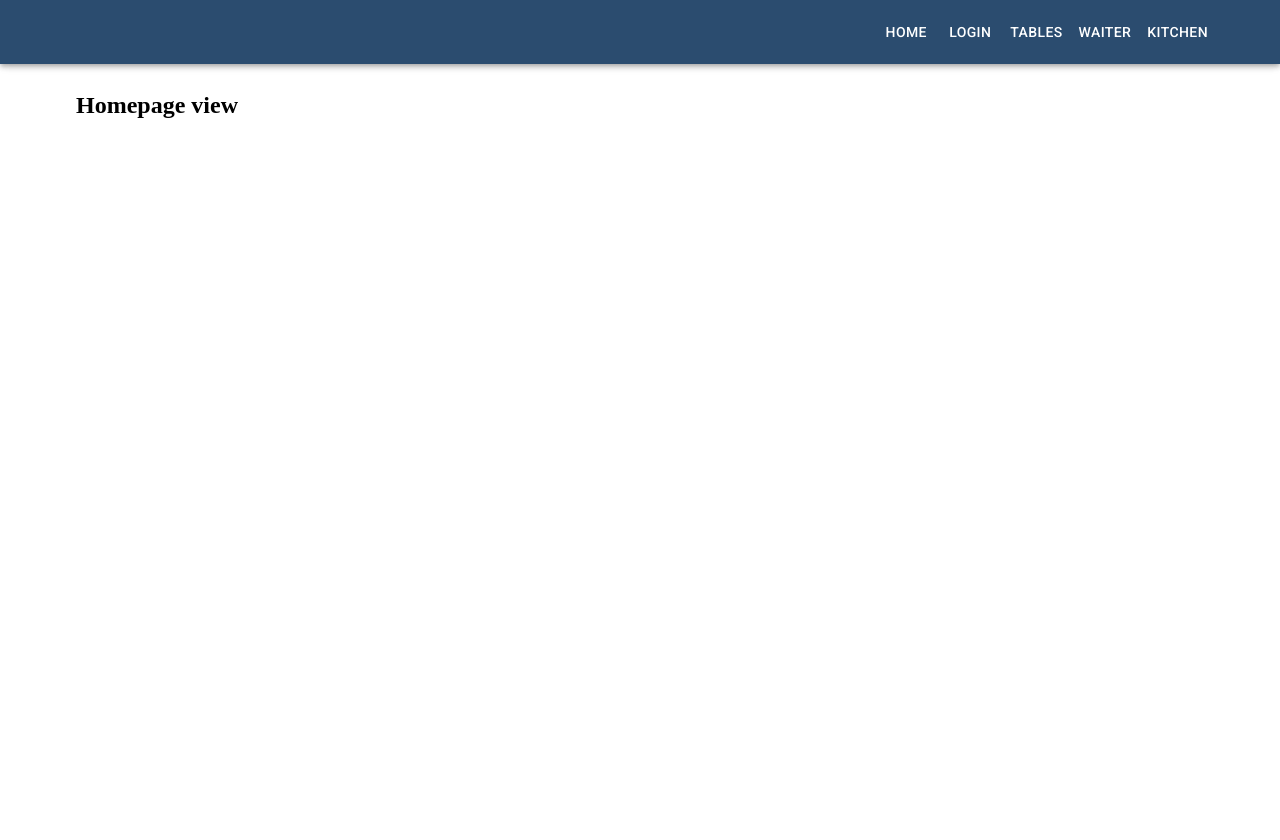
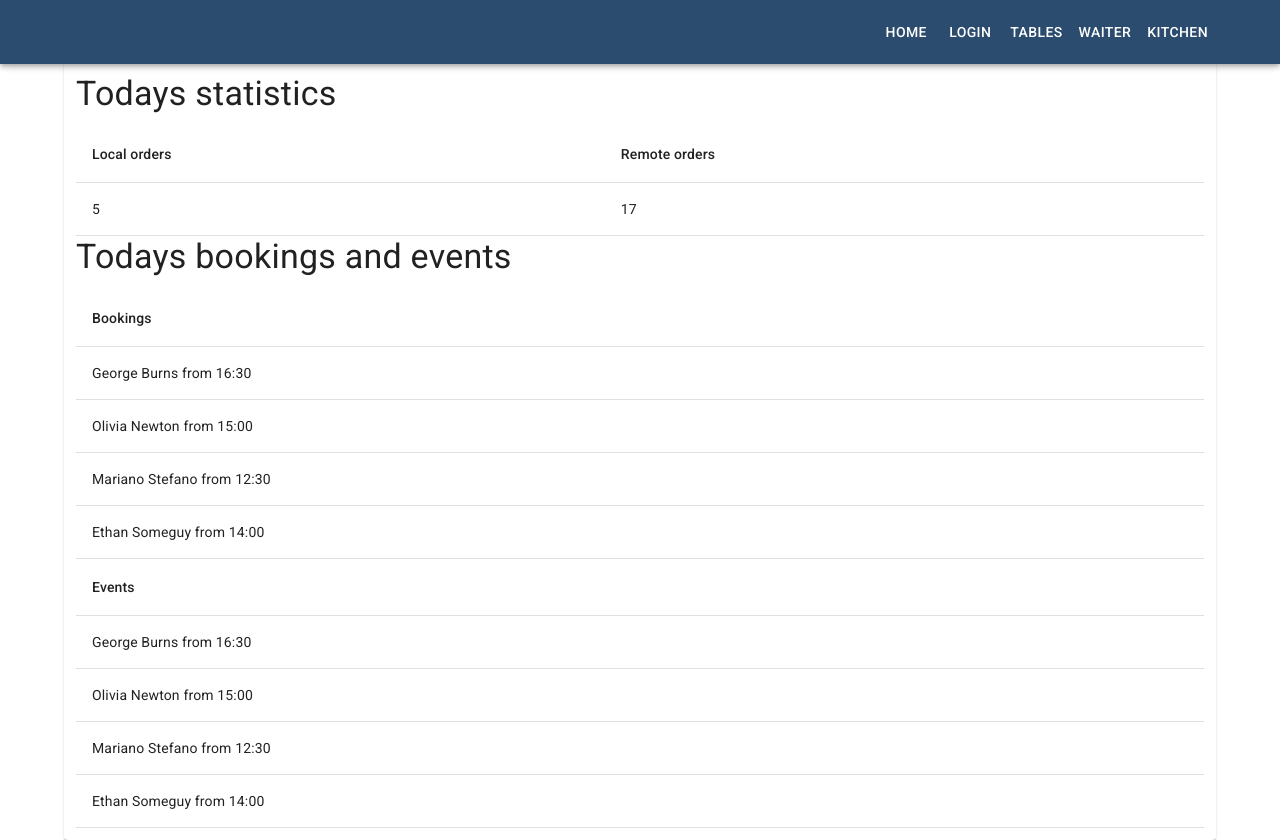
Before and after one commit to wojciechsadlon/pizzeria-portal, a React (Create React App) app: page / in a window 1280 px wide. Before the commit the page ends 800 px from the top, so only its background shows below. Built offline with nearby package versions, Linux system fonts and the light colour scheme.

Commit message:
default views added

```diff
--- /dev/null
+++ b/src/components/layout/Modal/Modal.js
@@ -0,0 +1,73 @@
+import * as React from 'react';
+import Box from '@mui/material/Box';
+import Button from '@mui/material/Button';
+import Typography from '@mui/material/Typography';
+import Modal from '@mui/material/Modal';
+import TextField from '@mui/material/TextField';
+import MenuItem from '@mui/material/MenuItem';
+
+const style = {
+  position: 'absolute',
+  top: '50%',
+  left: '50%',
+  transform: 'translate(-50%, -50%)',
+  width: 400,
+  bgcolor: 'background.paper',
+  border: '2px solid #000',
+  boxShadow: 24,
+  p: 4,
+};
+
+export default function BasicModal(props) {
+  const [open, setOpen] = React.useState(false);
+  const handleOpen = () => setOpen(true);
+  const handleClose = () => setOpen(false);
+  const booking = props;
+  const bookingTime = booking.duration * 0.5;
+  const tables = [1,2,3,4,5,6];
+
+  return (
+    <div>
+      <Button onClick={handleOpen}>{booking.name}</Button>
+      <Modal
+        open={open}
+        onClose={handleClose}
+        aria-labelledby="modal-modal-title"
+        aria-describedby="modal-modal-description"
+      >
+        <Box sx={style}>
+          <Typography id="modal-modal-title" variant="h6" component="h2">
+            {booking.name}
+          </Typography>
+          <Typography id="modal-modal-description" sx={{ mt: 2 }}>
+            {'Reservation: ' + booking.hour + ' for ' + bookingTime + ' hours'}
+          </Typography>
+          <Typography id="modal-modal-description" sx={{ mt: 2 }}>
+            {'Table nr ' + booking.table}
+          </Typography>
+          <TextField id="outlined-basic" label={booking.name} variant="outlined" />
+          <TextField
+            id="choosenTable"
+            select
+            label="Table nr"
+            value={booking.table}
+            // onChange={handleChange}
+          >
+            {tables.map((option) => (
+              <MenuItem key={option} value={option}>
+                {option}
+              </MenuItem>
+            ))}
+          </TextField>
+          <TextField id="outlined-basic" label={booking.hour} variant="outlined" />
+          <Button variant="outlined">
+            SAVE CHANGES
+          </Button>
+          <Button variant="outlined">
+            DELETE BOOKING
+          </Button>
+        </Box>
+      </Modal>
+    </div>
+  );
+}
--- a/src/components/views/Homepage/Homepage.js
+++ b/src/components/views/Homepage/Homepage.js
@@ -1,10 +1,93 @@
 import React from 'react';
 import styles from './Homepage.module.scss';
+import Button from '@material-ui/core/Button';
+import Paper from '@material-ui/core/Paper';
+import TextField from '@mui/material/TextField';
+import Typography from '@mui/material/Typography';
+import Table from '@material-ui/core/Table';
+import TableBody from '@material-ui/core/TableBody';
+import TableCell from '@material-ui/core/TableCell';
+import TableHead from '@material-ui/core/TableHead';
+import TableRow from '@material-ui/core/TableRow';
+
+const dailyOrderCounter = {
+  locally: 5,
+  remotely: 17,
+};
+
+const todayBookings = [
+  {tableId: 3, hour: '16:30', name: 'George Burns', id: 357, bookLength: 1},
+  {tableId: 1, hour: '15:00', name: 'Olivia Newton', id: 159, bookLength: 2},
+  {tableId: 5, hour: '12:30', name: 'Mariano Stefano', id: 753, bookLength: 3},
+  {tableId: 6, hour: '14:00', name: 'Ethan Someguy', id: 146, bookLength: 2},
+];
+const todayEvents = [
+  {tableId: 3, hour: '16:30', name: 'George Burns', id: 357, bookLength: 1},
+  {tableId: 1, hour: '15:00', name: 'Olivia Newton', id: 159, bookLength: 2},
+  {tableId: 5, hour: '12:30', name: 'Mariano Stefano', id: 753, bookLength: 3},
+  {tableId: 6, hour: '14:00', name: 'Ethan Someguy', id: 146, bookLength: 2},
+];
 
 const Homepage = () => (
-  <div className={styles.component}>
-    <h2>Homepage view</h2>
-  </div>
+  <Paper className={styles.component}>
+    <Typography gutterBottom variant="h4" component="div">
+        Todays statistics
+    </Typography>
+    <Table>
+      <TableHead>
+        <TableRow>
+          <TableCell>Local orders</TableCell>
+          <TableCell>Remote orders</TableCell>
+        </TableRow>
+      </TableHead>
+      <TableBody>
+        <TableRow>
+          <TableCell>{dailyOrderCounter.locally}</TableCell>
+          <TableCell>{dailyOrderCounter.remotely}</TableCell>
+        </TableRow>
+      </TableBody>
+    </Table>
+
+    <Typography gutterBottom variant="h4" component="div">
+        Todays bookings and events
+    </Typography>
+    <Table>
+      <TableHead>
+        <TableRow>
+          <TableCell>Bookings</TableCell>
+        </TableRow>
+      </TableHead>
+      <TableBody>
+        {todayBookings.map(booking => {
+          return (
+            <TableRow key={booking.id}>
+              <TableCell>
+                {booking.name + ' from ' + booking.hour}
+              </TableCell>
+            </TableRow>
+          );
+        })}
+      </TableBody>
+    </Table>
+    <Table>
+      <TableHead>
+        <TableRow>
+          <TableCell>Events</TableCell>
+        </TableRow>
+      </TableHead>
+      <TableBody>
+        {todayEvents.map(booking => {
+          return (
+            <TableRow key={booking.id}>
+              <TableCell>
+                {booking.name + ' from ' + booking.hour}
+              </TableCell>
+            </TableRow>
+          );
+        })}
+      </TableBody>
+    </Table>
+  </Paper>
 );
 
 export default Homepage;
--- a/src/components/views/Kitchen/Kitchen.js
+++ b/src/components/views/Kitchen/Kitchen.js
@@ -42,7 +42,7 @@ const Kitchen = () => (
           <TableCell>Product</TableCell>
           <TableCell>Extras</TableCell>
           <TableCell>Order</TableCell>
-          <TableCell>Completion</TableCell>
+          <TableCell>Change status</TableCell>
         </TableRow>
       </TableHead>
       <TableBody>
--- a/src/components/views/Login/Login.module.scss
+++ b/src/components/views/Login/Login.module.scss
@@ -2,4 +2,9 @@
 
 .component {
   padding: $base-size;
+
+  .loginButton {
+    width: 100px;
+    height: 56px;
+  }
 }
--- a/src/components/views/Tables/Tables.js
+++ b/src/components/views/Tables/Tables.js
@@ -10,56 +10,34 @@ import { DatePicker, TimePicker } from '@material-ui/pickers';
 import DateFnsUtils from '@date-io/date-fns';
 import { MuiPickersUtilsProvider } from '@material-ui/pickers';
 import TextField from '@mui/material/TextField';
+import Typography from '@mui/material/Typography';
+import BasicModal from '../../layout/Modal/Modal';
+
 
 const demoBookings = [
-  {tableId: 3, hour: '16:30', name: 'George Burns', bookLength: 1},
-  {tableId: 1, hour: '15:00', name: 'Olivia Newton', bookLength: 2},
-  {tableId: 5, hour: '12:30', name: 'Mariano Stefano', bookLength: 3},
-  {tableId: 6, hour: '14:00', name: 'Ethan Someguy', bookLength: 2},
+  {tableId: 3, hour: '16:30', name: 'George Burns', id: 987, bookLength: 1},
+  {tableId: 1, hour: '15:00', name: 'Olivia Newton', id: 154, bookLength: 2},
+  {tableId: 5, hour: '12:30', name: 'Mariano Stefano', id: 956, bookLength: 3},
+  {tableId: 6, hour: '14:00', name: 'Ethan Someguy', id: 852, bookLength: 2},
+];
+const demoEvents = [
+  {tableId: 3, hour: '16:30', name: 'George Burns', id: 357, bookLength: 1},
+  {tableId: 1, hour: '15:00', name: 'Olivia Newton', id: 159, bookLength: 2},
+  {tableId: 5, hour: '12:30', name: 'Mariano Stefano', id: 753, bookLength: 3},
+  {tableId: 6, hour: '14:00', name: 'Ethan Someguy', id: 146, bookLength: 2},
 ];
 
 const bookSlots = ['12:00', '12:30', '13:00', '13:30','14:00','14:30','15:00','15:30','16:00','16:30',
   '17:00', '17:30', '18:00', '18:30', '19:00', '19:30'];
 
-const checkBooking = (time, table) => {
-  demoBookings.forEach(booking => {
-
-    for(let book in booking){
-      if(time === book.hour && table === book.tableId)
-        return book.name;
-      else
-        return 'free';
-    }
-  });
-};
-
-
-
-const tablesCount = 6;
-
-const tableRowRender = (tablesCount, row) => {
-  if(row != null)
-    for (let i = 0; i < tablesCount + 1; i++){
-      const key = i + 1;
-      return(
-        <TableCell>
-          {checkBooking(row, key)}
-        </TableCell>);
-    }
-
-  if(row === null)
-    for (let i = 0; i < tablesCount + 1; i++){
-      const key = i + 1;
-      return(
-        <TableCell>
-          {'Table ' + key}
-        </TableCell>
-      );
-    }
-};
+const tables = [1,2,3,4,5,6];
 
 const Tables = () => (
+  <>
     <Paper className={styles.component}>
+      <Typography gutterBottom variant="h4" component="div">
+        Bookings
+      </Typography>
       <MuiPickersUtilsProvider utils={DateFnsUtils}>
         <DatePicker
           label="Choose a date"
@@ -78,7 +56,11 @@ const Tables = () => (
         <TableHead>
           <TableRow>
             <TableCell>Hour slot</TableCell>
-          {tableRowRender(tablesCount, null)}
+            {tables.map(table => (
+              <TableCell key={table}>
+                {'Table ' + table}
+              </TableCell>
+            ))}
           </TableRow>
         </TableHead>
         <TableBody>
@@ -87,12 +69,94 @@ const Tables = () => (
               <TableCell>
                 {row}
               </TableCell>
-            {tableRowRender(tablesCount, row)}
+              {tables.map(table => (
+                <TableCell key={table}>
+                  {demoBookings.map(booking => {
+                    if(booking.hour === row && table === booking.tableId){
+                      return (
+                        <BasicModal
+                          hour={booking.hour}
+                          duration={booking.bookLength}
+                          name={booking.name}
+                          table={table} />
+                      );
+                    } else if (booking.hour !== row && table === booking.tableId) {
+                      return (
+                        <BasicModal
+                          name={'BOOK TABLE'}
+                          table={table} />
+                      );
+                    }
+                  })}
+                </TableCell>
+              ))}
             </TableRow>
           ))}
         </TableBody>
       </Table>
     </Paper>
+    <Paper className={styles.component}>
+      <Typography gutterBottom variant="h4" component="div">
+        Events
+      </Typography>
+      <MuiPickersUtilsProvider utils={DateFnsUtils}>
+        <DatePicker
+          label="Choose a date"
+          // value={value}
+          // onChange={(newValue) => {
+          //   setValue(newValue);
+          // }}
+          renderInput={(params) => <TextField {...params} />}
+        />
+        <TimePicker
+          label="Choose time"
+
+        />
+      </MuiPickersUtilsProvider>
+      <Table>
+        <TableHead>
+          <TableRow>
+            <TableCell>Hour slot</TableCell>
+            {tables.map(table => (
+              <TableCell key={table}>
+                {'Table ' + table}
+              </TableCell>
+            ))}
+          </TableRow>
+        </TableHead>
+        <TableBody>
+          {bookSlots.map(row => (
+            <TableRow key={row}>
+              <TableCell>
+                {row}
+              </TableCell>
+              {tables.map(table => (
+                <TableCell key={table}>
+                  {demoEvents.map(booking => {
+                    if(booking.hour === row && table === booking.tableId){
+                      return (
+                        <BasicModal
+                          hour={booking.hour}
+                          duration={booking.bookLength}
+                          name={booking.name}
+                          table={table} />
+                      );
+                    } else if (booking.hour !== row && table === booking.tableId) {
+                      return (
+                        <BasicModal
+                          name={'EMPTY'}
+                          table={table} />
+                      );
+                    }
+                  })}
+                </TableCell>
+              ))}
+            </TableRow>
+          ))}
+        </TableBody>
+      </Table>
+    </Paper>
+  </>
 );
 
 export default Tables;
```
Also changed, not shown: src/components/layout/Modal/Modal.module.scss (added, +10 -0 lines), src/components/views/Login/Login.js (+5 -3 lines). Lines whose indentation alone changed are shown as unchanged.
